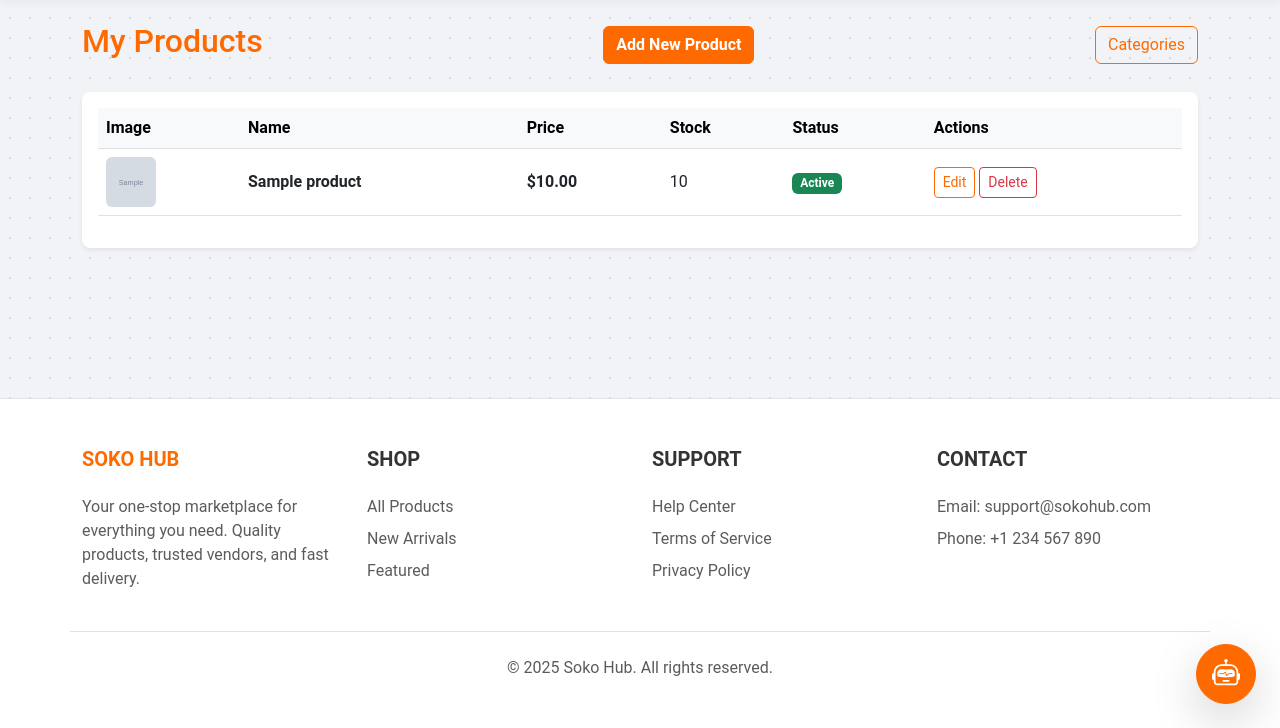
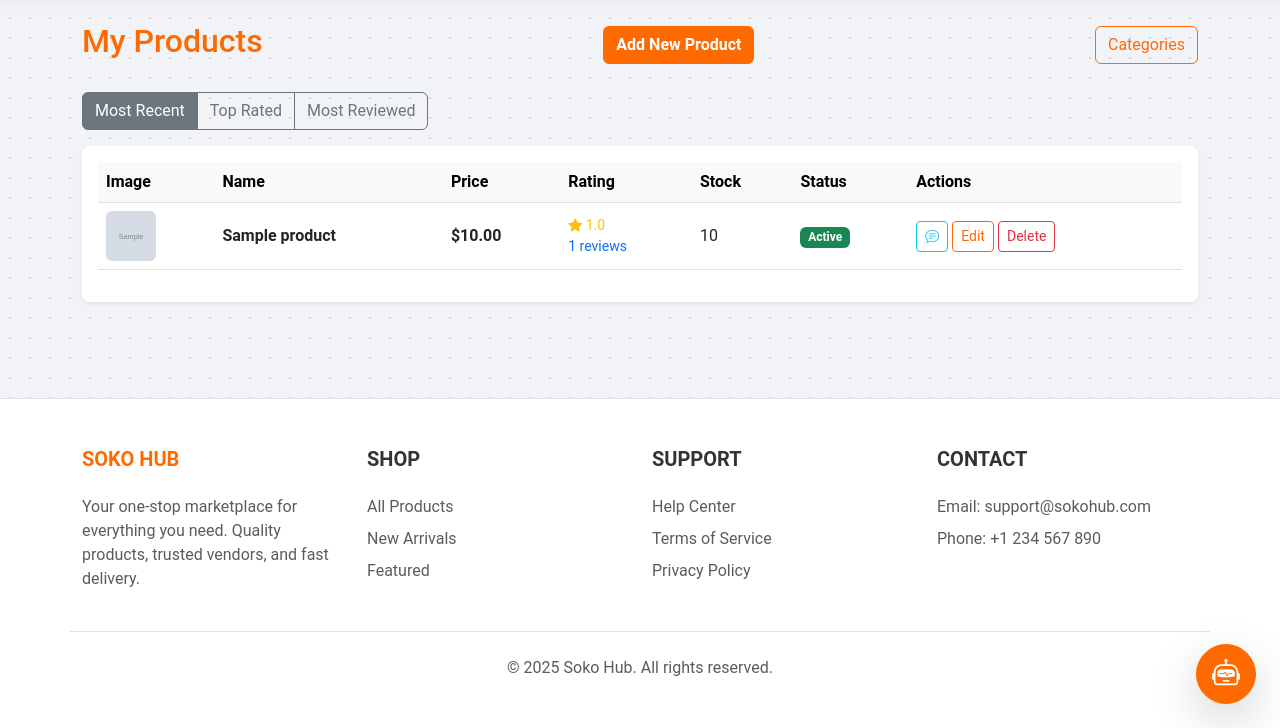
Before and after one commit to itbienvenu/sokohub, a Django app: page /vendor/products/ in a window 1280 px wide. Shown: the part 72-800 px from the top of the page. Run offline with Django 5.2, Linux system fonts and the light colour scheme; a user stored in the database is signed in; tables that the repository leaves empty hold one stand-in row (values such as "Sample post"); grey boxes marked "Sample" are stand-in pictures; some libraries are stand-ins or nearby versions.

Commit message:
Feat: adding the feature for the vendors to view products by review and filter with the most reviewd, als can reply to certain reviews

```diff
--- a/products/models.py
+++ b/products/models.py
@@ -37,9 +37,7 @@ class Product(models.Model):
             return sum([r.rating for r in reviews]) / len(reviews)
         return 0
 
-    @property
-    def review_count(self):
-        return self.reviews.count()
+
 
 
 class ProductImage(models.Model):
@@ -56,6 +54,8 @@ class Review(models.Model):
     user = models.ForeignKey(settings.AUTH_USER_MODEL, on_delete=models.CASCADE)
     rating = models.IntegerField(default=5, choices=[(i, str(i)) for i in range(1, 6)])
     comment = models.TextField(blank=True)
+    vendor_reply = models.TextField(blank=True, null=True)
+    replied_at = models.DateTimeField(blank=True, null=True)
     created_at = models.DateTimeField(auto_now_add=True)
 
     def __str__(self):
--- a/products/urls.py
+++ b/products/urls.py
@@ -12,6 +12,9 @@ urlpatterns = [
     path('vendor/products/', views.vendor_product_list, name='vendor_product_list'),
     path('vendor/products/delete/<int:pk>/', views.delete_product, name='delete_product'),
 
+    path('vendor/products/<int:pk>/reviews/', views.vendor_product_reviews, name='vendor_product_reviews'),
+    path('vendor/reviews/reply/<int:pk>/', views.vendor_reply_review, name='vendor_reply_review'),
+
     path('vendor/category/add/', views.add_category, name='add_category'),
     path('vendor/category/edit/<int:pk>/', views.edit_category, name='edit_category'),
     path('vendor/category/', views.vendor_category_list, name='vendor_category_list'),
--- a/products/views.py
+++ b/products/views.py
@@ -133,8 +133,49 @@ def delete_product(request, pk):
 
 @vendor_required
 def vendor_product_list(request):
-    products = Product.objects.filter(vendor=request.user).order_by('-created_at')
-    return render(request, 'products/vendor_product_list.html', {'products': products})
+    sort_by = request.GET.get('sort', 'created_at')
+
+    products = Product.objects.filter(vendor=request.user).annotate(
+        avg_rating=Avg('reviews__rating'),
+        review_count=Count('reviews')
+    )
+
+    if sort_by == 'rating_desc':
+        products = products.order_by('-avg_rating', '-created_at')
+    elif sort_by == 'review_count_desc':
+        products = products.order_by('-review_count', '-created_at')
+    else: # default
+        products = products.order_by('-created_at')
+
+    return render(request, 'products/vendor_product_list.html', {
+        'products': products,
+        'sort_by': sort_by
+    })
+
+@vendor_required
+def vendor_product_reviews(request, pk):
+    product = get_object_or_404(Product, pk=pk, vendor=request.user)
+    reviews = product.reviews.all().order_by('-created_at')
+    return render(request, 'products/vendor_product_reviews.html', {
+        'product': product,
+        'reviews': reviews
+    })
+
+from django.utils import timezone
+from .models import Review
+
+@vendor_required
+def vendor_reply_review(request, pk):
+    review = get_object_or_404(Review, pk=pk, product__vendor=request.user)
+    if request.method == 'POST':
+        reply = request.POST.get('reply')
+        if reply:
+            review.vendor_reply = reply
+            review.replied_at = timezone.now()
+            review.save()
+            messages.success(request, 'Reply submitted successfully')
+
+    return redirect('vendor_product_reviews', pk=review.product.pk)
 
 @vendor_required
 def add_category(request):
--- a/templates/products/vendor_product_list.html
+++ b/templates/products/vendor_product_list.html
@@ -9,6 +9,20 @@
         hx-swap="outerHTML" hx-push-url="true" class="btn btn-outline-primary">Categories</button>
 </div>
 
+<div class="row mb-3">
+    <div class="col-md-6">
+        <div class="btn-group">
+            <a href="?sort=created_at"
+                class="btn btn-outline-secondary {% if sort_by == 'created_at' %}active{% endif %}">Most Recent</a>
+            <a href="?sort=rating_desc"
+                class="btn btn-outline-secondary {% if sort_by == 'rating_desc' %}active{% endif %}">Top Rated</a>
+            <a href="?sort=review_count_desc"
+                class="btn btn-outline-secondary {% if sort_by == 'review_count_desc' %}active{% endif %}">Most
+                Reviewed</a>
+        </div>
+    </div>
+</div>
+
 <div class="card shadow-sm">
     <div class="card-body">
         <div class="table-responsive">
@@ -18,6 +32,7 @@
                         <th>Image</th>
                         <th>Name</th>
                         <th>Price</th>
+                        <th>Rating</th>
                         <th>Stock</th>
                         <th>Status</th>
                         <th>Actions</th>
@@ -37,6 +52,21 @@
                         <td class="fw-bold">{{ product.name }}</td>
                         <td class="price-tag" style="font-size: 1rem;">${{ product.price }}</td>
                         <td>
+                            <div class="d-flex flex-column">
+                                {% if product.avg_rating %}
+                                <div class="text-warning small text-nowrap">
+                                    <i class="bi bi-star-fill"></i> {{ product.avg_rating|floatformat:1 }}
+                                </div>
+                                <a href="{% url 'vendor_product_reviews' product.pk %}"
+                                    class="small text-decoration-none">
+                                    {{ product.review_count }} reviews
+                                </a>
+                                {% else %}
+                                <span class="text-muted small">No reviews</span>
+                                {% endif %}
+                            </div>
+                        </td>
+                        <td>
                             {% if product.stock == 0 %}
                             <span class="text-danger fw-bold">Out of Stock</span>
                             {% else %}
@@ -51,17 +81,23 @@
                             {% endif %}
                         </td>
                         <td>
-                            <button type="button" hx-get="{% url 'edit_product' product.pk %}" hx-target="#main-content"
-                                hx-select="#main-content" hx-swap="outerHTML" hx-push-url="true"
-                                class="btn btn-sm btn-outline-primary">Edit</button>
-                            <button type="button" hx-get="{% url 'delete_product' product.pk %}"
-                                hx-target="#main-content" hx-select="#main-content" hx-swap="outerHTML"
-                                hx-push-url="true" class="btn btn-sm btn-outline-danger">Delete</button>
+                            <div class="d-flex gap-1">
+                                <a href="{% url 'vendor_product_reviews' product.pk %}"
+                                    class="btn btn-sm btn-outline-info" title="Reviews">
+                                    <i class="bi bi-chat-text"></i>
+                                </a>
+                                <button type="button" hx-get="{% url 'edit_product' product.pk %}"
+                                    hx-target="#main-content" hx-select="#main-content" hx-swap="outerHTML"
+                                    hx-push-url="true" class="btn btn-sm btn-outline-primary">Edit</button>
+                                <button type="button" hx-get="{% url 'delete_product' product.pk %}"
+                                    hx-target="#main-content" hx-select="#main-content" hx-swap="outerHTML"
+                                    hx-push-url="true" class="btn btn-sm btn-outline-danger">Delete</button>
+                            </div>
                         </td>
                     </tr>
                     {% empty %}
                     <tr>
-                        <td colspan="6" class="text-center py-4">No products yet.</td>
+                        <td colspan="7" class="text-center py-4">No products yet.</td>
                     </tr>
                     {% endfor %}
                 </tbody>
```
Also changed, not shown: templates/products/product_detail.html (+10 -0 lines), templates/products/vendor_product_reviews.html (added, +89 -0 lines), .agent/rules/do-not-write-un-neccesary-comments.md (added), products/migrations/0005_review_replied_at_review_vendor_reply.py (added).
